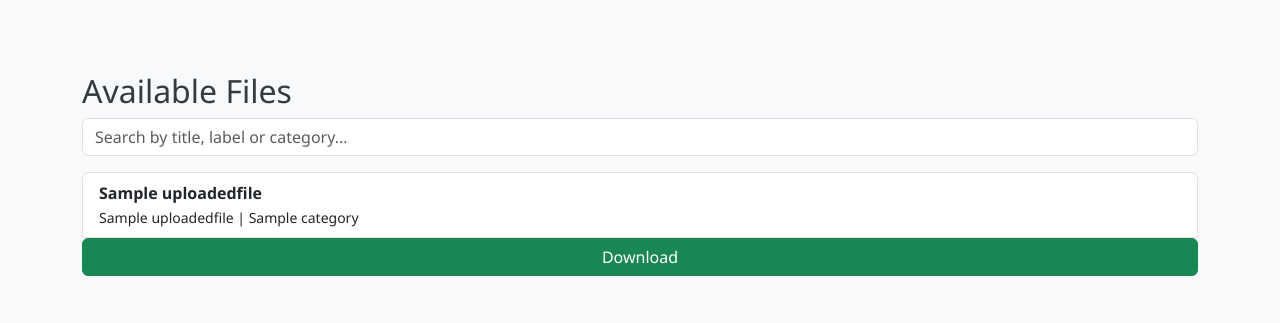
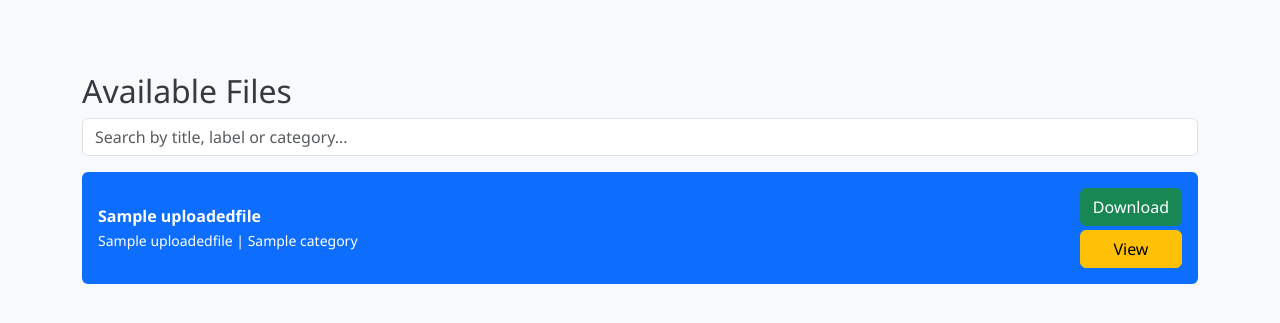
Before and after one commit to hafizcode/nsm, a Django app: page /resources/ in a window 1280 px wide. Shown: the part 56-379 px from the top of the page. Run offline with Django 5.2, Linux system fonts and the light colour scheme; tables that the repository leaves empty hold one stand-in row (values such as "Sample post"); some libraries are stand-ins or nearby versions.

Commit message:
added background color and view button to view the document before downloading at research page

```diff
--- a/core/views.py
+++ b/core/views.py
@@ -240,7 +240,6 @@ def delete_category(request, category_id):
 
 def download_file(request, file_id):
     uploaded_file = get_object_or_404(UploadedFile, id=file_id)
-    uploaded_file.download_count += 1
     uploaded_file.save()
 
     file_path = uploaded_file.file.path
--- a/templates/pages/resources.html
+++ b/templates/pages/resources.html
@@ -7,13 +7,18 @@
 </form>
 <div class="list-group">
     {% for file in files %}
-        <a href="{{ file.file.url }}" class="list-group-item list-group-item-action d-flex justify-content-between align-items-center">
+        <div>
+        <div class="d-flex justify-content-between align-items-center mb-2 p-3 mb-2 bg-primary text-white rounded">
             <div>
                 <strong>{{ file.title }}</strong><br>
                 <small>{{ file.label }} | {{ file.category.name }}</small>
             </div>
-            <a href="{% url 'download_file' file.id %}" class="btn btn-success">Download</a>
-        </a>
+            <div class="d-flex flex-column gap-1">
+                <a href="{% url 'download_file' file.id %}" class="btn btn-success">Download</a>
+                <a href="{{ file.file.url }}" target="_blank" class="btn btn-warning">View</a>
+            </div>
+        </div>
+        <div>
     {% empty %}
         <p>No files found.</p>
     {% endfor %}
```
Also changed, not shown: 1 other file.
